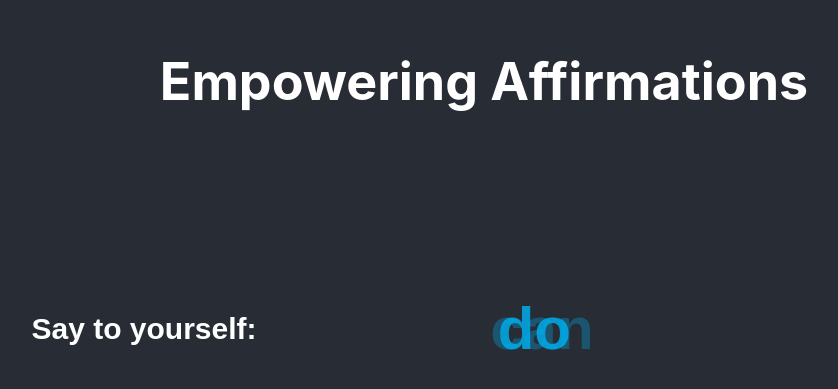
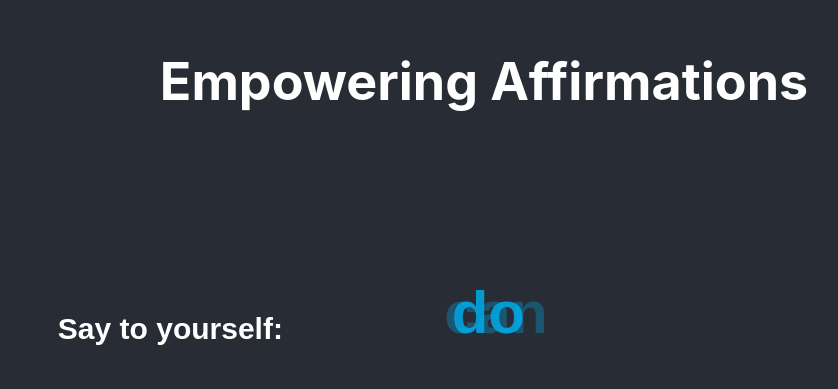
Before and after one commit to Catley94/affirmations, a React (Create React App) app: page / in a window 1280 px wide. Shown: the part 137-526 px from the top of the page, without its empty margins (156-994 px from the left). Built offline with nearby package versions, Linux system fonts and the light colour scheme.

Commit message:
Added Mobile support
Added mobile support and fixed styling isues.

```diff
--- a/src/App.js
+++ b/src/App.js
@@ -18,7 +18,6 @@ class App extends Component {
         <header className="App-header">
         <h1>Empowering Affirmations</h1>
           <section className="wrapper">
-
             <h2 className="sentence">Say to yourself:
               <div className="fadeIn">
                 <span>I</span>
--- a/src/CSS/App.css
+++ b/src/CSS/App.css
@@ -24,6 +24,13 @@
 
 /*Wrapper*/
 .wrapper {
+  display: -ms-grid;
+  display: grid;
+  -ms-grid-columns: 1;
+      grid-template-columns: 1;
+  -ms-grid-rows: 20% auto;
+      grid-template-rows: 20% auto;
+      grid-template-areas: "sentence" "fadeIn";
   font-family: 'Raleway', sans-serif;
   margin: 100px auto;
   padding: 40px 40px;
@@ -32,21 +39,47 @@
   /*Sentence*/
 }
 
+@media (min-width: 840px) {
+  .wrapper {
+    -ms-grid-columns: 30% auto;
+        grid-template-columns: 30% auto;
+    -ms-grid-rows: 1;
+        grid-template-rows: 1;
+        grid-template-areas: "sentence fadeIn";
+  }
+}
+
 .wrapper .sentence {
+  -ms-grid-row: 1;
+  -ms-grid-column: 1;
+  grid-area: sentence;
+  -ms-grid-column-align: center;
+      justify-self: center;
   color: white;
   font-size: 30px;
   text-align: center;
   position: relative;
-  left: -340px;
   /*FadeIn*/
   /*Pop Effect*/
 }
 
 .wrapper .sentence .fadeIn {
-  display: inline;
-  text-indent: 8px;
+  -ms-grid-row: 2;
+  -ms-grid-column: 1;
+  grid-area: fadeIn;
   position: absolute;
-  left: 800px;
+  top: 50px;
+  left: 75px;
+}
+
+@media (min-width: 840px) {
+  .wrapper .sentence .fadeIn {
+    top: -50px;
+    left: 300px;
+    -ms-grid-column-align: center;
+        justify-self: center;
+    position: relative;
+  }
 }
 
 .wrapper .sentence .fadeIn span {
--- a/src/CSS/App.scss
+++ b/src/CSS/App.scss
@@ -1,3 +1,9 @@
+$desktop: 840px;
+@mixin desktop {
+  @media (min-width: #{$desktop}){
+      @content;
+  }
+}
 .App {
     text-align: center;
   }
@@ -15,33 +21,54 @@
   }
   /*Wrapper*/
   .wrapper{
-
+    display: grid;
+    grid-template-columns: 1;
+    grid-template-rows: 20% auto;
+    grid-template-areas:
+    "sentence"
+    "fadeIn";
     font-family: 'Raleway', sans-serif;
     margin: 100px auto;
     padding: 40px 40px;
     position: relative;
     width: 70%;
+    @include desktop {
+      grid-template-columns: 30% auto;
+      grid-template-rows: 1;
+      grid-template-areas:
+      "sentence fadeIn"
+    }
     /*Sentence*/
     .sentence {
+      grid-area: sentence;
+      justify-self: center;
      color: white;
      font-size: 30px;
      text-align: center;
      position: relative;
-     left: -340px;
+    // left: -340px;
+    @include desktop {
+
+
+    }
 
   /*FadeIn*/
   .fadeIn{
-    display: inline;
-    text-indent: 8px;
+    grid-area: fadeIn;
     position: absolute;
-    left: 800px;
+    top: 50px;
+    left: 75px;
+    @include desktop {
+      top: -50px;
+      left: 300px;
+      justify-self: center;
+      position: relative;
+    }
   }
   //Animation, add 1.5 seconds on for each nth-child and another 1.5 seconds for total.
     .fadeIn span{
     animation: fadeEffect 16.5s linear infinite 0s;
-
     color: #00abe9;
-
     opacity: 0;
     overflow: hidden;
     position: absolute;
```
Also changed, not shown: 1 other file (tests, documents, lock files or other folders).
